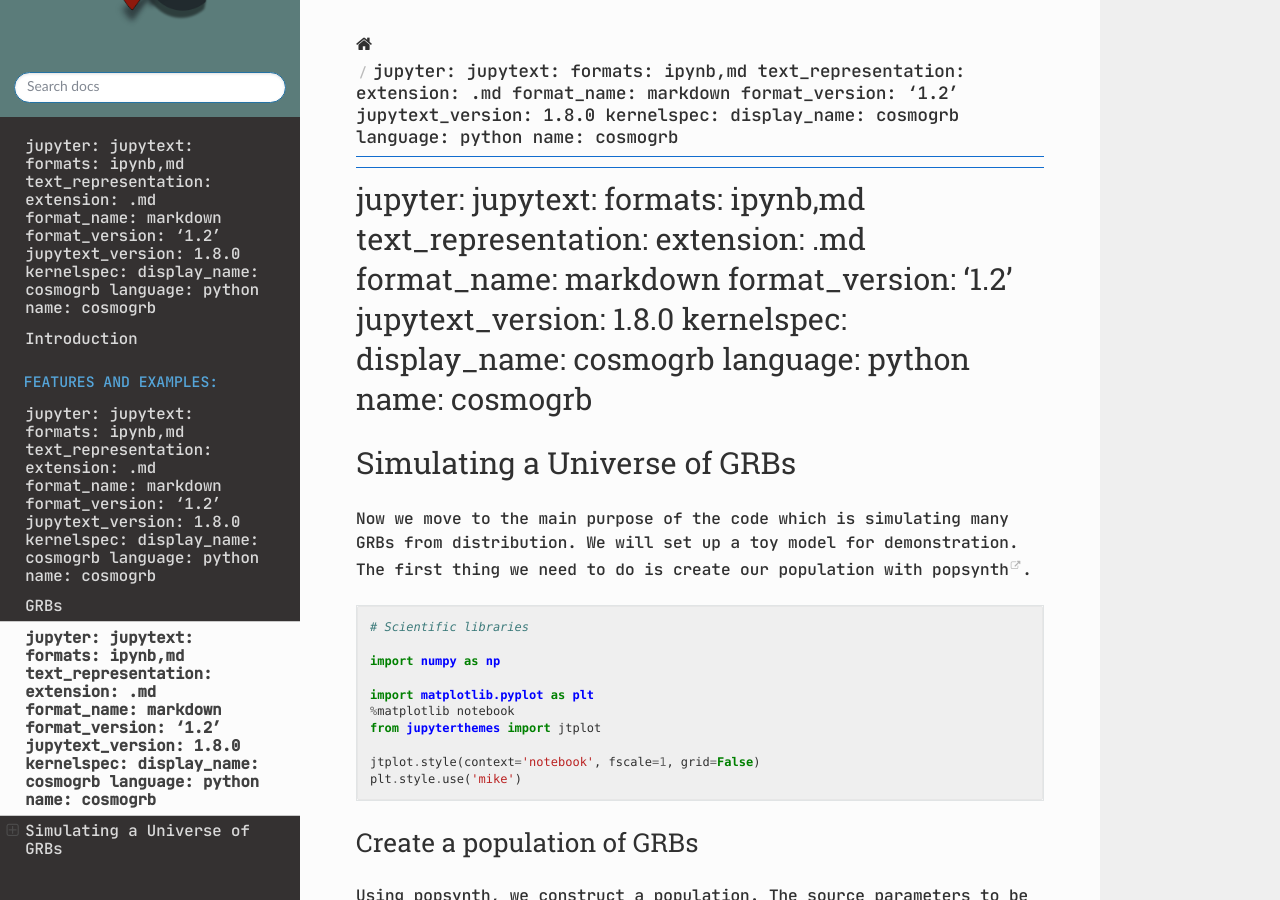
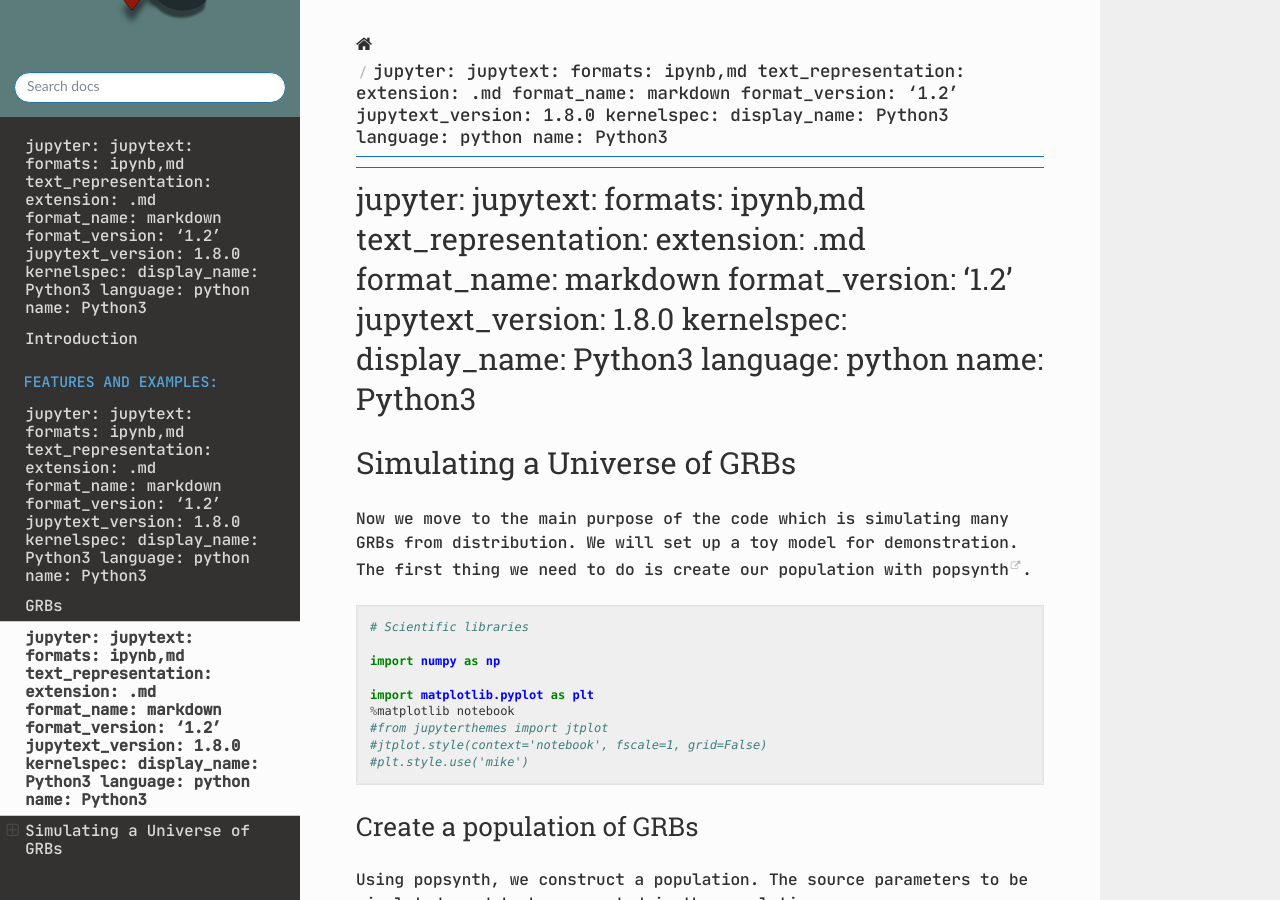
Before and after one commit to grburgess/cosmogrb, a Sphinx documentation site: the page built from docs/notebooks/universe.md, in a window 1280 px wide and 900 px high. Built offline with Sphinx 7.4.7 and the Read the Docs theme 2.0.0, drawn with Linux system fonts in a browser that asks for light colours; the version number could not be read and is left out.

Commit message:
update docs

````diff
--- a/docs/notebooks/universe.md
+++ b/docs/notebooks/universe.md
@@ -8,9 +8,9 @@ jupyter:
       format_version: '1.2'
       jupytext_version: 1.8.0
   kernelspec:
-    display_name: cosmogrb
+    display_name: Python3
     language: python
-    name: cosmogrb
+    name: Python3
 ---
 
 # Simulating a Universe of GRBs
@@ -23,10 +23,9 @@ import numpy as np
 
 import matplotlib.pyplot as plt
 %matplotlib notebook
-from jupyterthemes import jtplot
-
-jtplot.style(context='notebook', fscale=1, grid=False)
-plt.style.use('mike')
+#from jupyterthemes import jtplot
+#jtplot.style(context='notebook', fscale=1, grid=False)
+#plt.style.use('mike')
 ```
 
 ## Create a population of GRBs
````
Also changed, not shown: docs/notebooks/grb.md (+5 -5 lines), docs/notebooks/intro.md (+2 -2 lines).
